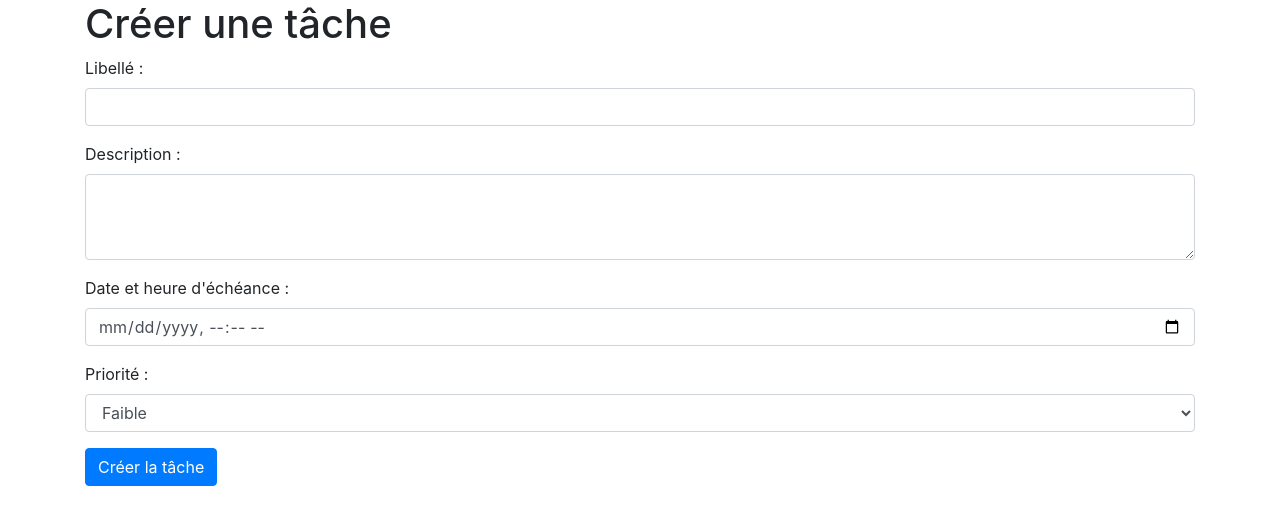
After one commit to Hapsatou30/gestion_taches, a PHP site: page /ajoutTache.php in a window 1280 px wide. The commit adds this page. Shown: the top 525 px of the page. Run offline with PHP 8.4, Linux system fonts and the light colour scheme; the visitor is signed in with stand-in values (Sample User, id 1).

Commit message:
crer une tache

```diff
--- a/Tache.php
+++ b/Tache.php
@@ -78,7 +78,7 @@ class Tache {
     public function creerTache($libelle, $description, $dateEcheance, $priorite,$etat, $idUtilisateur) {
         try {
             // Requête SQL pour insérer une nouvelle tâche dans la base de données
-            $sql = "INSERT INTO Tache (libelle, description, date_echeance, priorite,etat, id_utilisateur) VALUES (?, ?, ?, ?, ?)";
+            $sql = "INSERT INTO Tache (libelle, description, date_echeance, priorite,etat, id_utilisateur) VALUES (?, ?, ?, ?, ?,?)";
 
             // Préparation de la requête
             $stmt = $this->connexion->prepare($sql);
--- /dev/null
+++ b/ajoutTache.php
@@ -0,0 +1,76 @@
+<?php
+// Démarrez ou reprenez la session
+session_start();
+
+// Vérifiez si l'utilisateur est connecté
+if (!isset($_SESSION['id'])) {
+    // Redirigez l'utilisateur vers la page de connexion s'il n'est pas connecté
+    header("Location: index.php");
+    exit; // Arrêtez l'exécution du script
+}
+
+// Vérifie si le formulaire a été soumis
+if ($_SERVER["REQUEST_METHOD"] == "POST") {
+    // Inclure le fichier de classe contenant la méthode creerTache
+    require_once 'config.php';
+
+    // Récupérer les valeurs du formulaire
+    $libelle = $_POST['libelle'];
+    $description = $_POST['description'];
+    $dateEcheance = $_POST['dateEcheance'];
+    $priorite = $_POST['priorite'];
+    $etat = 'à faire'; // Définissez l'état initial
+    $idUtilisateur = $_SESSION['id']; // Obtenez l'ID de l'utilisateur à partir de la session
+    $tache = new Tache($connexion, "Acheter des fournitures de bureau", "Acheter des stylos, des cahiers, etc.", "2024-04-30", "Haute", "En cours", 1);
+
+    // Appeler la méthode creerTache pour créer une nouvelle tâche
+    $tache->creerTache($libelle, $description, $dateEcheance, $priorite, $etat, $idUtilisateur);
+
+    // Rediriger l'utilisateur vers une autre page après la création de la tâche
+    header("Location: home.php");
+    exit();
+}
+?>
+
+
+<!DOCTYPE html>
+<html lang="en">
+<head>
+    <meta charset="UTF-8">
+    <meta name="viewport" content="width=device-width, initial-scale=1.0">
+    <title>Créer une tâche</title>
+    <!-- Inclure Bootstrap CSS -->
+    <link rel="stylesheet" href="https://stackpath.bootstrapcdn.com/bootstrap/4.5.2/css/bootstrap.min.css">
+</head>
+<body>
+
+<div class="container">
+    <h1>Créer une tâche</h1>
+    <form method="post" action="">
+        <div class="form-group">
+            <label for="libelle">Libellé :</label>
+            <input type="text" class="form-control" id="libelle" name="libelle" required>
+        </div>
+        <div class="form-group">
+            <label for="description">Description :</label>
+            <textarea class="form-control" id="description" name="description" rows="3" required></textarea>
+        </div>
+        <div class="form-group">
+            <label for="dateEcheance">Date et heure d'échéance :</label>
+            <input type="datetime-local" class="form-control" id="dateEcheance" name="dateEcheance" required>
+        </div>
+        <div class="form-group">
+            <label for="priorite">Priorité :</label>
+            <select class="form-control" id="priorite" name="priorite" required>
+                <option value="faible">Faible</option>
+                <option value="moyenne">Moyenne</option>
+                <option value="élevée">Élevée</option>
+            </select>
+        </div>
+        <!-- Ajoutez d'autres champs selon vos besoins -->
+        <button type="submit" class="btn btn-primary">Créer la tâche</button>
+    </form>
+</div>
+
+</body>
+</html>
--- a/home.php
+++ b/home.php
@@ -31,7 +31,7 @@ if(isset($_SESSION['id'])) {
     <div class="row">
             <h1 class="col-md-9">Liste des Tâches</h1>
             <div class="col-md-3">
-                <button class="btn btn-primary float-right">Créer une tâche</button>
+                <button class="btn btn-primary float-right"><a href="ajoutTache.php">Créer une tâche</a> </button>
             </div>
     </div>
 
```
Also changed, not shown: readTask.php (deleted).
